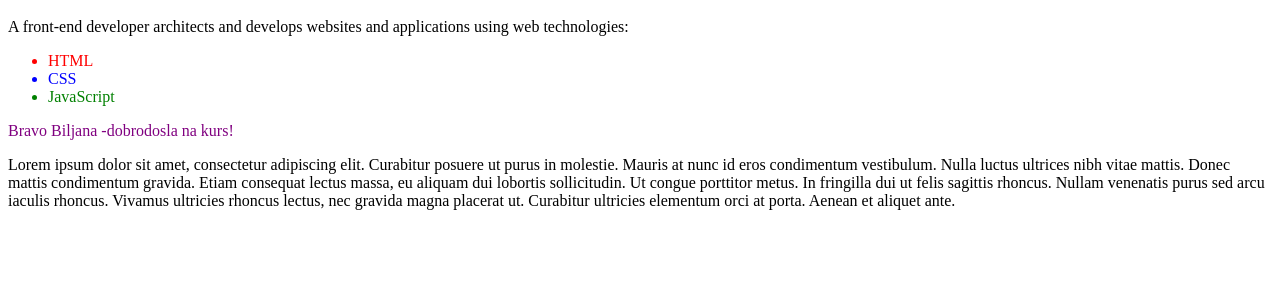
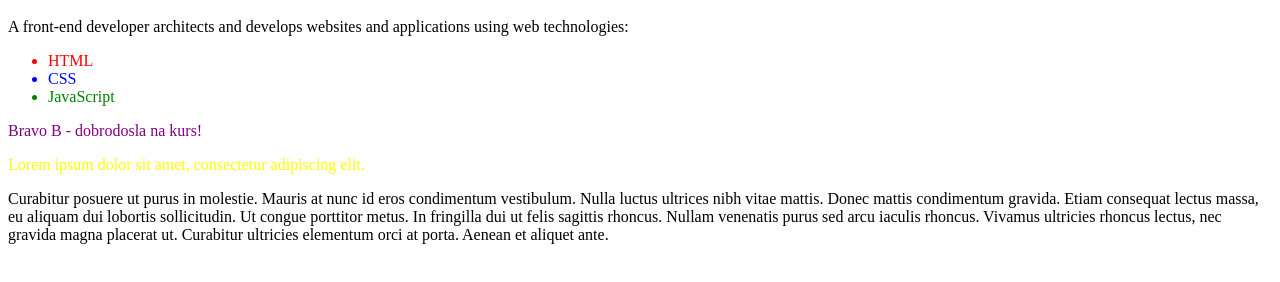
Before and after one commit to Biljus/bvezba, a plain HTML site: page index.html in a window 1280 px wide. Shown: the part 48-330 px from the top of the page. Drawn offline with Linux system fonts and the light colour scheme.

Commit message:
Initial Commit

```diff
--- a/index.html
+++ b/index.html
@@ -10,12 +10,17 @@
 
 </ul>
 
-<p style="color: purple;">Bravo Biljana -dobrodosla na kurs!</p>
+<p style="color: purple;">Bravo B - dobrodosla na kurs!</p>
 
-<p> Lorem ipsum dolor sit amet, consectetur adipiscing elit.
-Curabitur posuere ut purus in molestie. Mauris at nunc id eros condimentum vestibulum.
-Nulla luctus ultrices nibh vitae mattis. Donec mattis condimentum gravida.
-Etiam consequat lectus massa, eu aliquam dui lobortis sollicitudin. Ut congue porttitor metus.
-In fringilla dui ut felis sagittis rhoncus. Nullam venenatis purus sed arcu iaculis rhoncus.
+<p style="color: yellow;"> Lorem ipsum dolor sit amet, consectetur adipiscing elit.</p>
+
+<p>Curabitur posuere ut purus in molestie.
+Mauris at nunc id eros condimentum vestibulum.
+Nulla luctus ultrices nibh vitae mattis.
+Donec mattis condimentum gravida.
+Etiam consequat lectus massa, eu aliquam dui lobortis sollicitudin.
+Ut congue porttitor metus.
+In fringilla dui ut felis sagittis rhoncus.
+Nullam venenatis purus sed arcu iaculis rhoncus.
  Vivamus ultricies rhoncus lectus, nec gravida magna placerat ut.
 Curabitur ultricies elementum orci at porta. Aenean et aliquet ante.</p>
```
